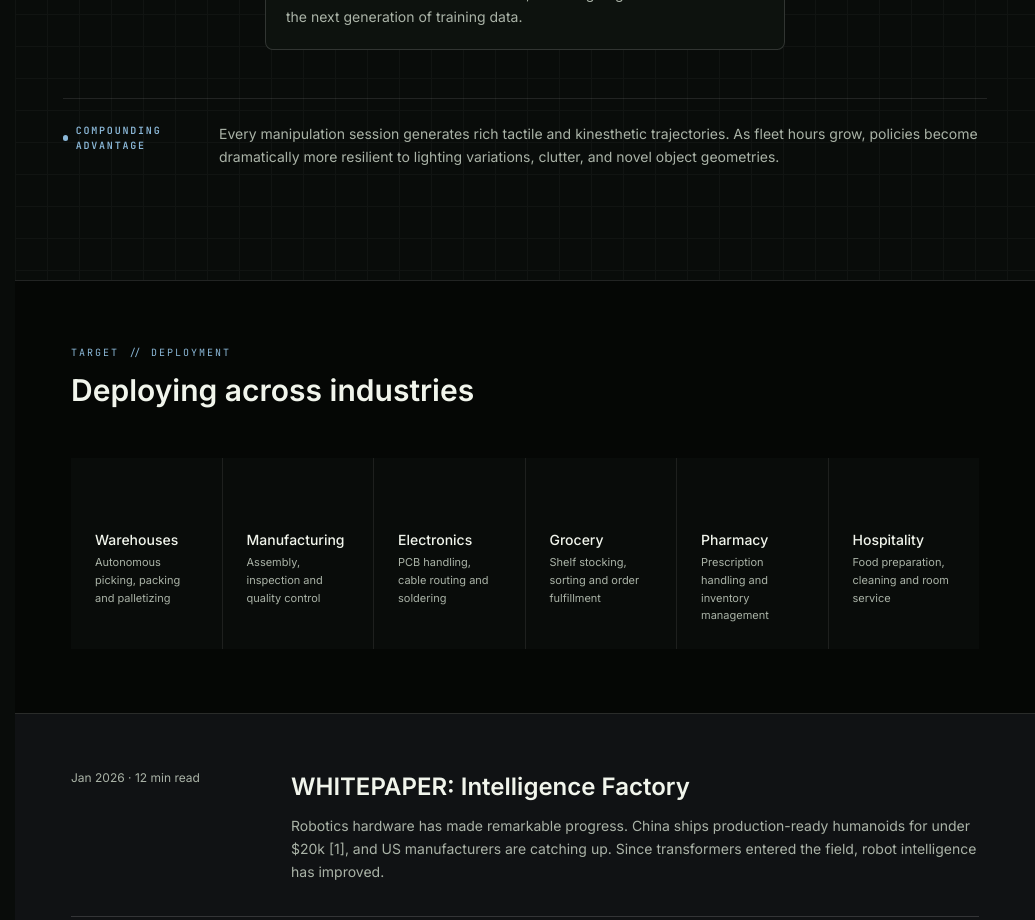
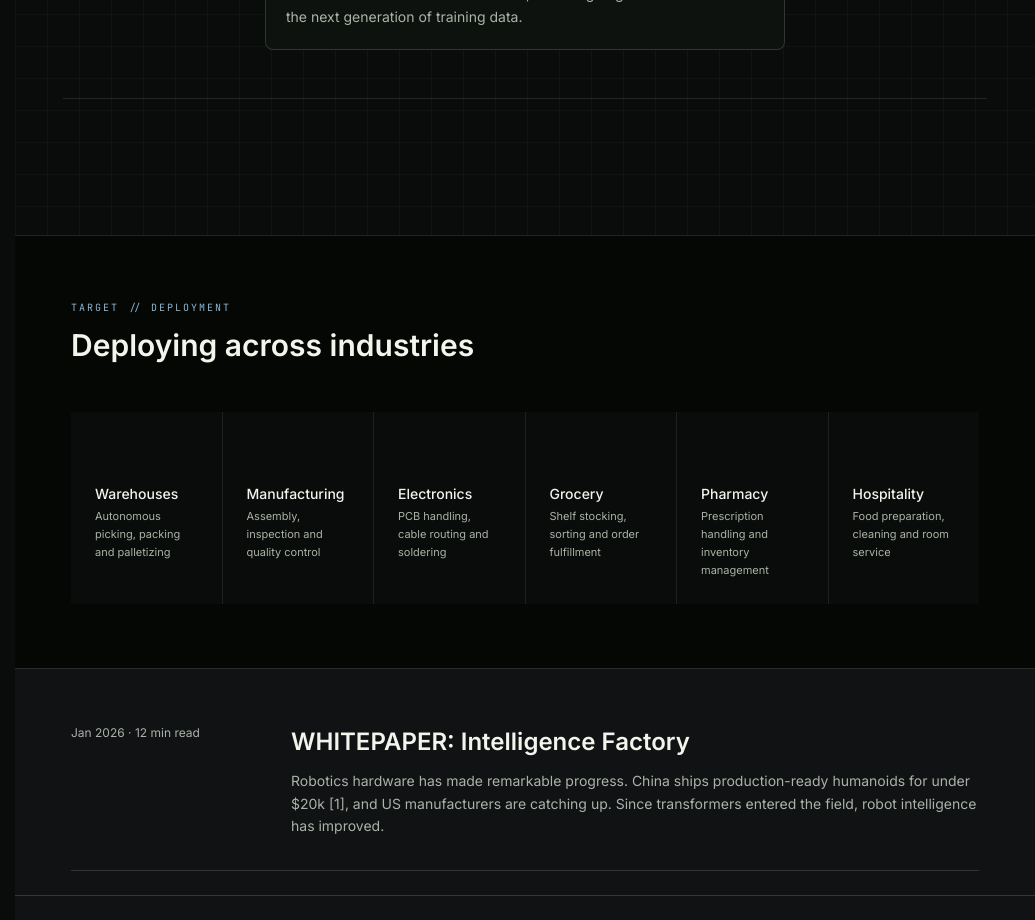
Before and after one commit to vaibhavnagargoje/fi-robotics, a Next.js app: page / in a window 1280 px wide. Shown: the part 1380-2300 px from the top of the page, without its empty margins (245-1280 px from the left). Built offline with nearby package versions, Linux system fonts and the light colour scheme; a web font is replaced by a local one.

Commit message:
removed flow chart footer

```diff
--- a/components/sections/home/FlywheelSection.tsx
+++ b/components/sections/home/FlywheelSection.tsx
@@ -318,14 +318,9 @@ export default function FlywheelSection() {
         {/* Footer info */}
         <div className="mt-12 flex flex-col md:flex-row md:items-start gap-4 border-t border-white/10 pt-6">
           <div className="flex items-center gap-2">
-            <span className="size-1.5 rounded-full bg-[#8bb8d8]" />
-            <span className="font-mono text-[10px] tracking-[0.18em] text-[#8bb8d8] uppercase font-semibold">
-              Compounding Advantage
-            </span>
+
           </div>
-          <p className="max-w-3xl text-sm leading-relaxed text-[#aab3a7]">
-            Every manipulation session generates rich tactile and kinesthetic trajectories. As fleet hours grow, policies become dramatically more resilient to lighting variations, clutter, and novel object geometries.
-          </p>
+
         </div>
       </div>
     </section>
```
